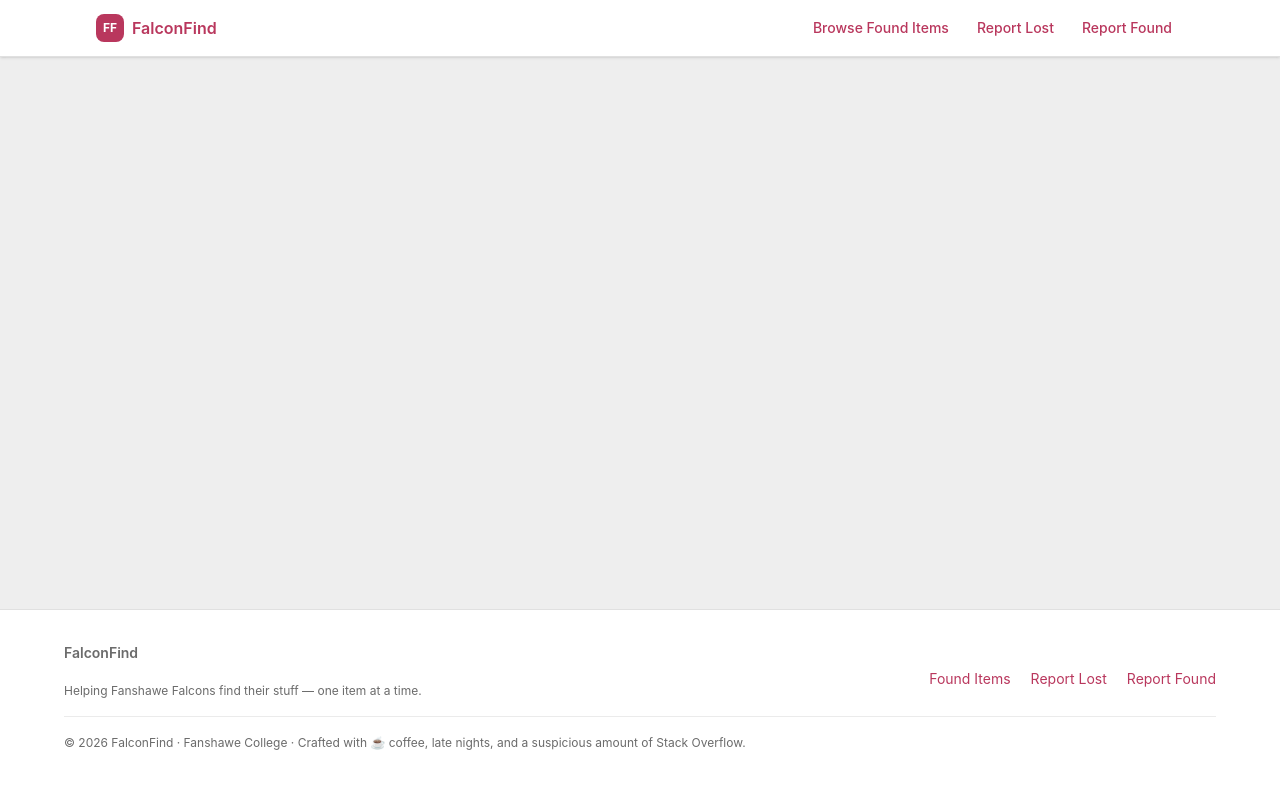
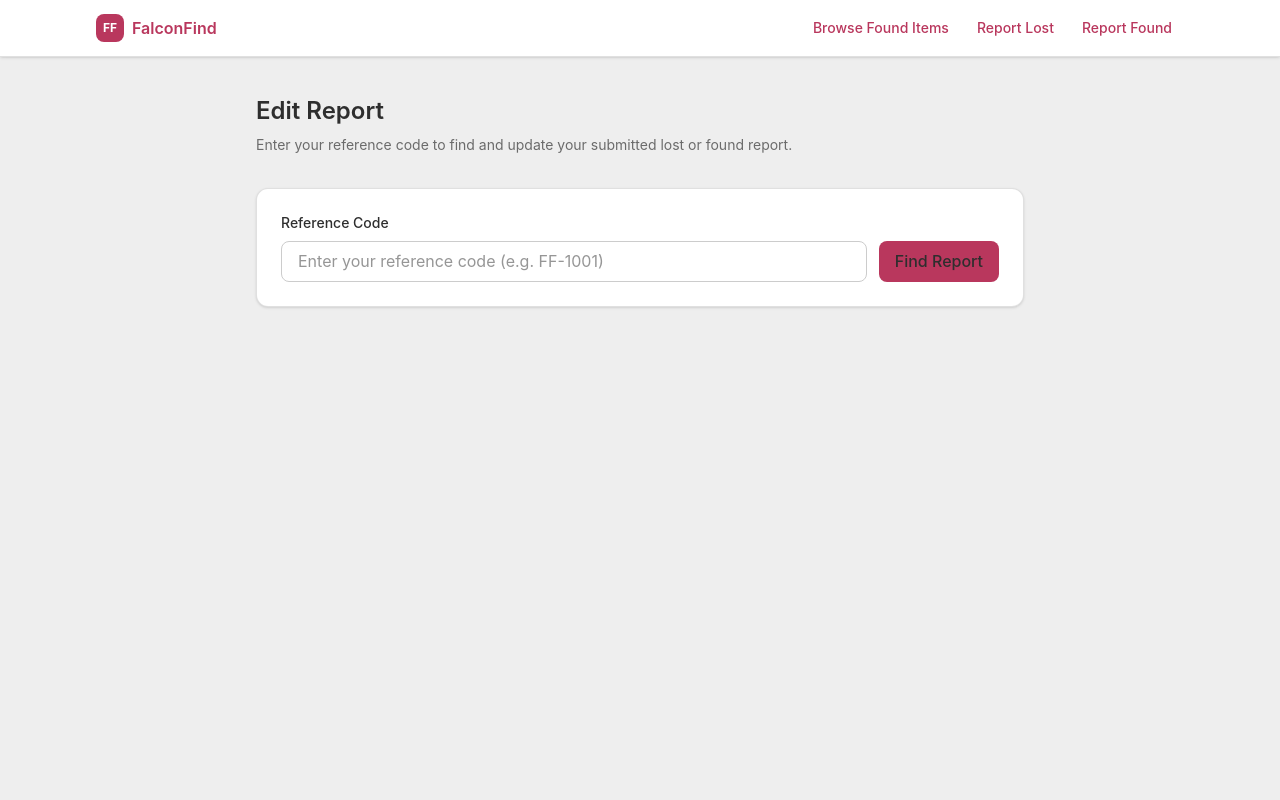
Before and after one commit to RayanRodrigues/FalconsFind, an Angular app in the folder frontend/: page /edit-report in a window 1280 px wide. Before the commit this address led to /. Shown: the top 800 px of the page. Built offline with nearby package versions, Linux system fonts and the light colour scheme.

Commit message:
US1.4 - Edit report using reference code

```diff
--- a/frontend/src/app/app.routes.ts
+++ b/frontend/src/app/app.routes.ts
@@ -7,6 +7,7 @@ import { ItemDetailsComponent } from './features/items/item-details/item-details
 import { ClaimRequest } from './claim-request/claim-request';
 import { ClaimReview } from './claim-review/claim-review';
 import { ClaimCancel } from './claim-cancel/claim-cancel';
+import { EditReportPageComponent } from './features/public-reporting/edit-report-page/edit-report-page.component';
 
 export const routes: Routes = [
   {
@@ -43,6 +44,11 @@ export const routes: Routes = [
     component: ClaimCancel,
     title: 'Cancel Claim Request - FalconFind'
   },
+ {
+  path: 'edit-report',
+  component: EditReportPageComponent,
+  title: 'Edit Report - FalconFind',
+},
   {
     path: 'items/:id',
     component: ItemDetailsComponent,
--- /dev/null
+++ b/frontend/src/app/features/public-reporting/edit-report-page/edit-report-page.component.css
@@ -0,0 +1,3 @@
+:host {
+  display: block;
+}
--- /dev/null
+++ b/frontend/src/app/features/public-reporting/edit-report-page/edit-report-page.component.html
@@ -0,0 +1,146 @@
+<section class="min-h-screen bg-neutral-base py-10 px-4 sm:px-6 lg:px-8">
+  <div class="max-w-3xl mx-auto">
+    <div class="mb-8">
+      <h1 class="text-2xl font-semibold text-text-primary mb-1">Edit Report</h1>
+      <p class="text-text-secondary text-sm mb-0">
+        Enter your reference code to find and update your submitted lost or found report.
+      </p>
+    </div>
+
+    <!-- Lookup card -->
+    <div class="rounded-xl border border-border/60 bg-white p-6 shadow-sm mb-6">
+      <label for="referenceCode" class="block text-sm font-medium text-text-primary mb-2">
+        Reference Code
+      </label>
+
+      <div class="flex flex-col sm:flex-row gap-3">
+        <input
+          id="referenceCode"
+          type="text"
+          [(ngModel)]="referenceCode"
+          placeholder="Enter your reference code (e.g. FF-1001)"
+          class="flex-1 rounded-lg border border-border px-4 py-2 text-sm text-text-primary focus:outline-none focus:ring-2 focus:ring-primary/30 focus:border-primary"
+        />
+
+        <button
+          type="button"
+          (click)="findReport()"
+          class="inline-flex items-center justify-center rounded-lg bg-primary px-4 py-2 text-sm font-medium text-white hover:bg-secondary transition-colors"
+        >
+          Find Report
+        </button>
+      </div>
+    </div>
+
+    <!-- Loading -->
+    <div *ngIf="loading" class="rounded-xl border border-border/60 bg-white p-8 shadow-sm text-center mb-6">
+      <p class="text-text-primary font-medium mb-1">Searching for your report...</p>
+      <p class="text-text-secondary text-sm mb-0">Please wait a moment.</p>
+    </div>
+
+    <!-- Error -->
+    <div *ngIf="errorMessage" class="rounded-xl border border-error/30 bg-white p-5 shadow-sm mb-6">
+      <p class="text-error font-medium mb-1">Something went wrong</p>
+      <p class="text-text-secondary text-sm mb-0">{{ errorMessage }}</p>
+    </div>
+
+    <!-- Edit form -->
+    <div *ngIf="reportFound" class="rounded-xl border border-border/60 bg-white p-6 shadow-sm">
+      <div class="mb-6">
+        <p class="text-xs uppercase tracking-wide text-text-secondary mb-1">Editing report</p>
+        <p class="text-sm text-text-primary font-medium mb-0">{{ report.referenceCode }}</p>
+      </div>
+
+      <div class="grid grid-cols-1 md:grid-cols-2 gap-5">
+        <div>
+          <label class="block text-sm font-medium text-text-primary mb-2">Report Type</label>
+          <select
+            [(ngModel)]="report.reportType"
+            class="w-full rounded-lg border border-border px-4 py-2 text-sm text-text-primary focus:outline-none focus:ring-2 focus:ring-primary/30 focus:border-primary"
+          >
+            <option value="lost">Lost</option>
+            <option value="found">Found</option>
+          </select>
+        </div>
+
+        <div>
+          <label class="block text-sm font-medium text-text-primary mb-2">Date</label>
+          <input
+            type="date"
+            [(ngModel)]="report.date"
+            class="w-full rounded-lg border border-border px-4 py-2 text-sm text-text-primary focus:outline-none focus:ring-2 focus:ring-primary/30 focus:border-primary"
+          />
+        </div>
+
+        <div class="md:col-span-2">
+          <label class="block text-sm font-medium text-text-primary mb-2">Item Title</label>
+          <input
+            type="text"
+            [(ngModel)]="report.title"
+            class="w-full rounded-lg border border-border px-4 py-2 text-sm text-text-primary focus:outline-none focus:ring-2 focus:ring-primary/30 focus:border-primary"
+          />
+        </div>
+
+        <div class="md:col-span-2">
+          <label class="block text-sm font-medium text-text-primary mb-2">Location</label>
+          <input
+            type="text"
+            [(ngModel)]="report.location"
+            class="w-full rounded-lg border border-border px-4 py-2 text-sm text-text-primary focus:outline-none focus:ring-2 focus:ring-primary/30 focus:border-primary"
+          />
+        </div>
+
+        <div class="md:col-span-2">
+          <label class="block text-sm font-medium text-text-primary mb-2">Description</label>
+          <textarea
+            rows="5"
+            [(ngModel)]="report.description"
+            class="w-full rounded-lg border border-border px-4 py-3 text-sm text-text-primary focus:outline-none focus:ring-2 focus:ring-primary/30 focus:border-primary"
+          ></textarea>
+        </div>
+
+        <div class="md:col-span-2">
+          <label class="block text-sm font-medium text-text-primary mb-2">Contact Email</label>
+          <input
+            type="email"
+            [(ngModel)]="report.contactEmail"
+            class="w-full rounded-lg border border-border px-4 py-2 text-sm text-text-primary focus:outline-none focus:ring-2 focus:ring-primary/30 focus:border-primary"
+          />
+        </div>
+      </div>
+
+      <div class="mt-6 flex flex-col sm:flex-row gap-3">
+        <button
+          type="button"
+          (click)="saveChanges()"
+          class="inline-flex items-center justify-center rounded-lg bg-primary px-4 py-2 text-sm font-medium text-white hover:bg-secondary transition-colors"
+        >
+          Save Changes
+        </button>
+
+        <button
+          type="button"
+          (click)="resetSearch()"
+          class="inline-flex items-center justify-center rounded-lg border border-border px-4 py-2 text-sm font-medium text-text-primary bg-white hover:bg-bg-secondary transition-colors"
+        >
+          Reset
+        </button>
+      </div>
+
+      <div *ngIf="saveSuccess" class="mt-5 rounded-lg border border-success/30 bg-success/10 px-4 py-3">
+        <p class="text-success font-medium mb-0">Your report changes were saved successfully.</p>
+      </div>
+    </div>
+
+    <!-- Not found helper -->
+    <div
+      *ngIf="lookupAttempted && !loading && !reportFound && !errorMessage"
+      class="rounded-xl border border-border/60 bg-white p-8 shadow-sm text-center"
+    >
+      <p class="text-text-primary font-medium mb-1">No report loaded</p>
+      <p class="text-text-secondary text-sm mb-0">
+        Enter a valid reference code to edit a lost or found report.
+      </p>
+    </div>
+  </div>
+</section>
--- /dev/null
+++ b/frontend/src/app/features/public-reporting/edit-report-page/edit-report-page.component.ts
@@ -0,0 +1,116 @@
+import { Component } from '@angular/core';
+import { CommonModule } from '@angular/common';
+import { FormsModule } from '@angular/forms';
+
+type EditableReport = {
+  referenceCode: string;
+  reportType: 'lost' | 'found';
+  title: string;
+  location: string;
+  date: string;
+  description: string;
+  contactEmail: string;
+};
+
+@Component({
+  selector: 'app-edit-report-page',
+  standalone: true,
+  imports: [CommonModule, FormsModule],
+  templateUrl: './edit-report-page.component.html',
+  styleUrl: './edit-report-page.component.css',
+})
+export class EditReportPageComponent {
+  referenceCode = '';
+  loading = false;
+  lookupAttempted = false;
+  reportFound = false;
+  saveSuccess = false;
+  errorMessage = '';
+
+  report: EditableReport = {
+    referenceCode: '',
+    reportType: 'lost',
+    title: '',
+    location: '',
+    date: '',
+    description: '',
+    contactEmail: '',
+  };
+
+  findReport() {
+    this.loading = true;
+    this.lookupAttempted = true;
+    this.reportFound = false;
+    this.saveSuccess = false;
+    this.errorMessage = '';
+
+    const trimmedCode = this.referenceCode.trim().toUpperCase();
+
+    if (trimmedCode === 'FF-1001') {
+      this.report = {
+        referenceCode: 'FF-1001',
+        reportType: 'found',
+        title: 'Black Wallet',
+        location: 'Library',
+        date: '2026-03-10',
+        description: 'Black leather wallet found near the front desk.',
+        contactEmail: 'student@example.com',
+      };
+
+      this.reportFound = true;
+    } else if (trimmedCode === 'LF-2001') {
+      this.report = {
+        referenceCode: 'LF-2001',
+        reportType: 'lost',
+        title: 'Blue Backpack',
+        location: 'Student Centre',
+        date: '2026-03-09',
+        description: 'Blue backpack with notebooks and a charger inside.',
+        contactEmail: 'owner@example.com',
+      };
+
+      this.reportFound = true;
+    } else {
+      this.errorMessage =
+        'We could not find a report with that reference code. Please check the code and try again.';
+    }
+
+    this.loading = false;
+  }
+
+  saveChanges() {
+    this.saveSuccess = false;
+    this.errorMessage = '';
+
+    if (
+      !this.report.title.trim() ||
+      !this.report.location.trim() ||
+      !this.report.date.trim() ||
+      !this.report.description.trim() ||
+      !this.report.contactEmail.trim()
+    ) {
+      this.errorMessage = 'Please complete all fields before saving your changes.';
+      return;
+    }
+
+    this.saveSuccess = true;
+  }
+
+  resetSearch() {
+    this.referenceCode = '';
+    this.lookupAttempted = false;
+    this.reportFound = false;
+    this.saveSuccess = false;
+    this.errorMessage = '';
+
+    this.report = {
+      referenceCode: '',
+      reportType: 'lost',
+      title: '',
+      location: '',
+      date: '',
+      description: '',
+      contactEmail: '',
+    };
+  }
+}
```
